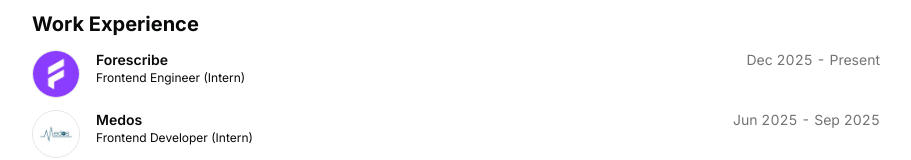
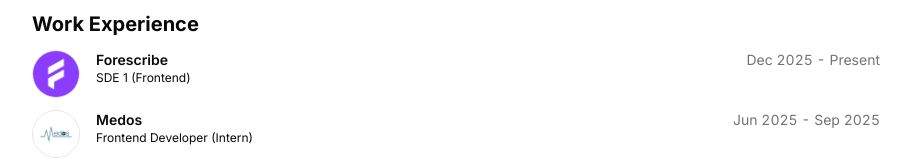
Before and after one commit to imrancodes/Portfolio, a Next.js app: page / in a window 1280 px wide. Shown: the part 370-530 px from the top of the page, without its empty margins (184-1095 px from the left). Built offline with nearby package versions, Linux system fonts and the light colour scheme.

Commit message:
refactor: update the job title

```diff
--- a/src/data/resume.tsx
+++ b/src/data/resume.tsx
@@ -113,7 +113,7 @@ export const DATA = {
       company: "Forescribe",
       href: "https://www.forescribe.ai/",
       location: "Haryana, India",
-      title: "Frontend Engineer (Intern)",
+      title: "SDE 1 (Frontend)",
       logoUrl: "/forescribe.jfif",
       start: "Dec 2025",
       end: "Present",
```
